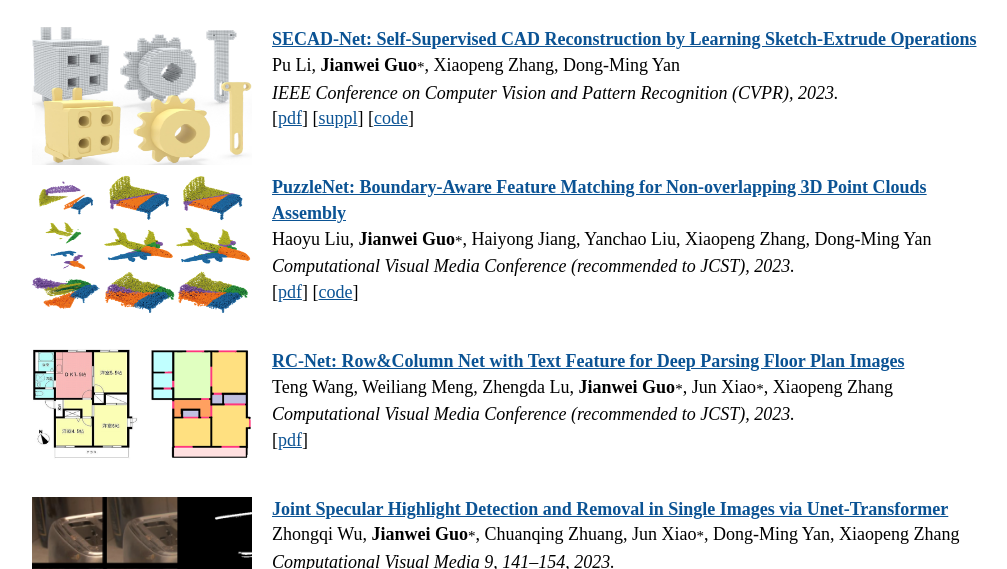
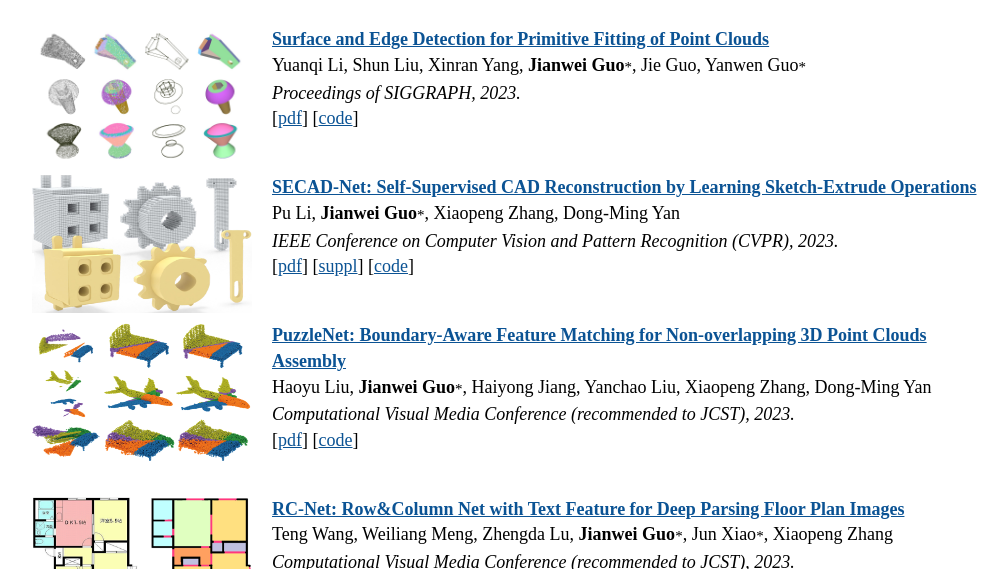
Before and after one commit to jianweiguo/jianweiguo.github.io, a Jekyll site: the page built from publications/index.html, in a window 1280 px wide and 900 px high, cut to the strip 331-900 px from the top of the window. Shown: the whole strip, without its empty margins (128-1135 px from the left). Built offline with Jekyll 4.4.1, drawn with Linux system fonts in a browser that asks for light colours.

Commit message:
Update index.html

```diff
--- a/publications/index.html
+++ b/publications/index.html
@@ -19,6 +19,16 @@ sup { vertical-align: text-top; }
 <a style="font-style:italic;color:black">IEEE Transactions on Visualization & Computer Graphics, Early Access, 2023.</a> <br />
 [<a href="papers/2023-TVCG-line2Mesh.pdf" target="_blank" style="color:rgb(11,83,148)">pdf</a>]
 [<a href="papers/2023-TVCG-line2Mesh_supp.pdf" target="_blank" style="color:rgb(11,83,148)">suppl</a>]
+</p>
+
+<p>
+<br />
+<img src="2023_sig_SEDNet.jpg" alt="2023-sig-SEDNet" align ="left" width="220" height="140" style="margin:0px 20px 0px 0px">
+<a href="" target="_blank" style="font-weight:bold;color:rgb(11,83,148)">Surface and Edge Detection for Primitive Fitting of Point Clouds</a> <br />
+Yuanqi Li, Shun Liu, Xinran Yang, <b>Jianwei Guo</b><sup>*</sup>, Jie Guo, Yanwen Guo<sup>*</sup><br />
+<a style="font-style:italic;color:black">Proceedings of SIGGRAPH, 2023.</a> <br />
+[<a href="" target="_blank" style="color:rgb(11,83,148)">pdf</a>]
+[<a href="" target="_blank" style="color:rgb(11,83,148)">code</a>]
 </p>
 
 <p>
```
